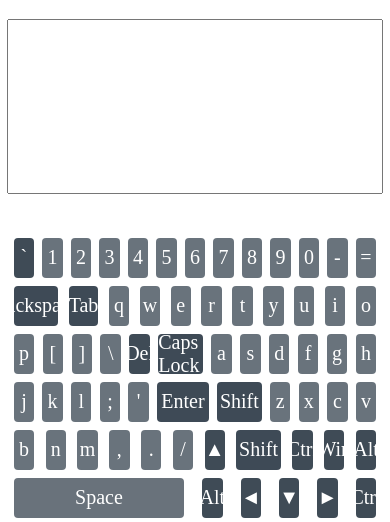
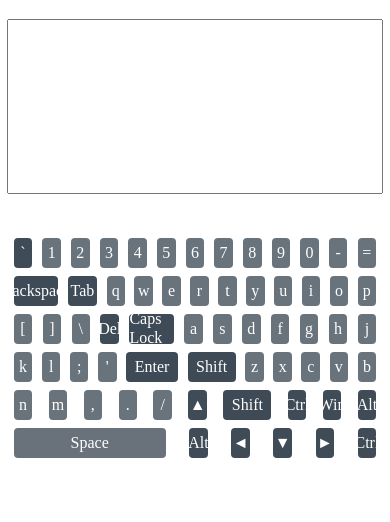
Before and after one commit to Sylphur/rss-keyboard, a website: page rss-keyboard/index.html in a window 390 px wide. Shown: the part 415-937 px from the top of the page. After the commit the page ends 877 px from the top, so only its background shows below. Drawn offline with Linux system fonts and the light colour scheme.

Commit message:
feat: slightly improve visability on small screens

```diff
--- a/rss-keyboard/style.scss
+++ b/rss-keyboard/style.scss
@@ -52,6 +52,11 @@ body {
     justify-content: center;
     border-radius: 4px;
     transition: 0.2s linear;
+    @media (max-width: 841px) {
+        height: 30px;
+        width: 5%;
+        font-size: 16px;
+    }
 }
 .keyboard-btn:hover {
     background-color: rgb(31, 41, 51);
@@ -70,9 +75,15 @@ body {
 }
 .shift-btn {
     width: 12%;
+    @media (max-width: 841px) {
+        width: 13%;
+    }
 }
 .space-btn {
     width: 46%;
+    @media (max-width: 841px) {
+        width: 41%;
+    }
 }
 .beautify {
     background-color: rgba(42, 55, 68, 0.9);
```
Also changed, not shown: rss-keyboard/style.css, 1 other file.
